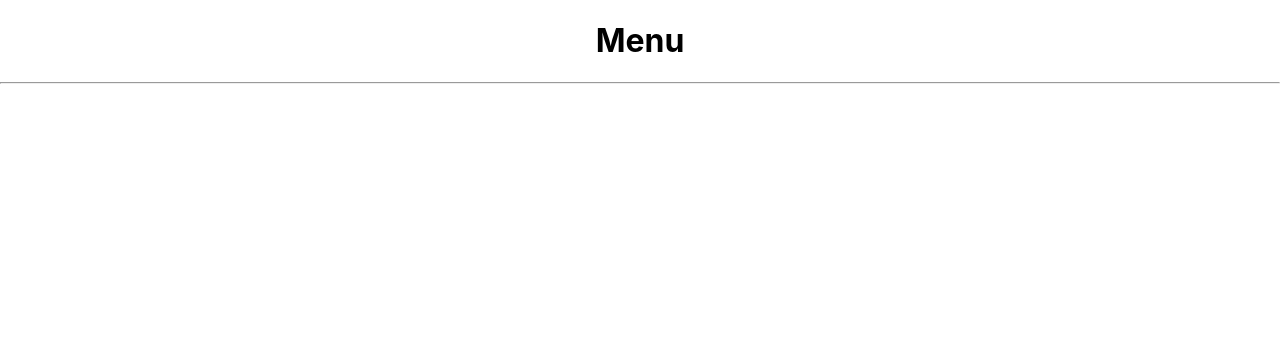
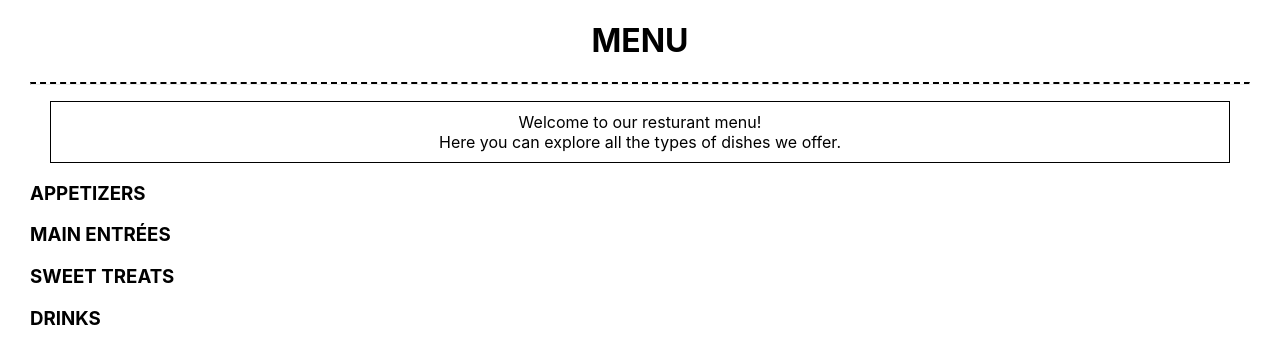
Before and after one commit to mayela101/Web-Dev-2025, a React (Create React App) app in the folder bytes/: page / in a window 1280 px wide. Shown: the top 364 px of the page. Built offline with nearby package versions, Linux system fonts and the light colour scheme.

Commit message:
Started CSS for menu page

```diff
--- /dev/null
+++ b/bytes/src/Menu.css
@@ -0,0 +1,17 @@
+.divider {
+    margin-left: 30px;
+    margin-right: 30px;
+    border-top: 2px dashed black;
+}
+
+.intro-text {
+    border: 1px solid black;
+    padding: 10px;
+    margin-left: 50px;
+    margin-right: 50px;
+}
+
+.section-header {
+    text-align: left;
+    margin-left: 30px;
+}
--- a/bytes/src/Menu.js
+++ b/bytes/src/Menu.js
@@ -1,22 +1,27 @@
 import React from "react";
+import "./Menu.css";
 
 function Menu() {
 
     return(
-        <header>
-            <h1> Menu </h1>
-            <hr></hr>
+        <div className = "menu-page">
+            <header className = "title">
+                <h1> MENU </h1>
+                <hr className = "divider"/>
+            </header>
 
-            <body>
-                <p> introduction text here </p>
-            </body>
+            <p className = "intro-text"> Welcome to our resturant menu! <br></br> Here you can explore all the types of dishes we offer.</p>
+
+            <h3 className = "section-header"> APPETIZERS </h3>
+
+            <h3 className = "section-header"> MAIN ENTRÉES </h3>
+
+            <h3 className = "section-header"> SWEET TREATS </h3>
+
+            <h3 className = "section-header"> DRINKS </h3>
 
 
-
-        </header>
-
-
-
+        </div>
     );
 }
 
```
